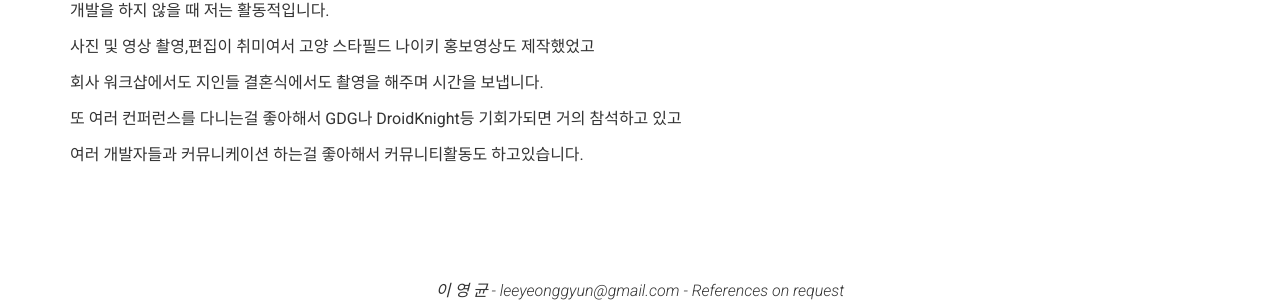
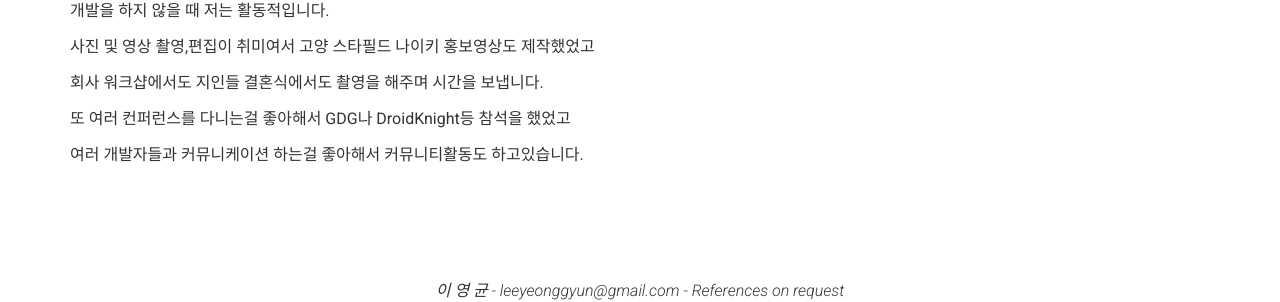
Before and after one commit to developerwatson/devwatsonlee.github.io, a Jekyll site: the page built from index.md, in a window 1280 px wide and 900 px high, scrolled down 2128 px. Shown: the part 585-887 px from the top of the window. Built offline with Jekyll 4.4.1, drawn with Linux system fonts in a browser that asks for light colours.

Commit message:
add content

```diff
--- a/_config.yml
+++ b/_config.yml
@@ -65,7 +65,7 @@ more_content: | # this will include new lines to allow paragraphs
 
   회사 워크샵에서도 지인들 결혼식에서도 촬영을 해주며 시간을 보냅니다.
 
-  또 여러 컨퍼런스를 다니는걸 좋아해서 GDG나 DroidKnight등 기회가되면 거의 참석하고 있고
+  또 여러 컨퍼런스를 다니는걸 좋아해서 GDG나 DroidKnight등 참석을 했었고
 
   여러 개발자들과 커뮤니케이션 하는걸 좋아해서 커뮤니티활동도 하고있습니다.
 
```
